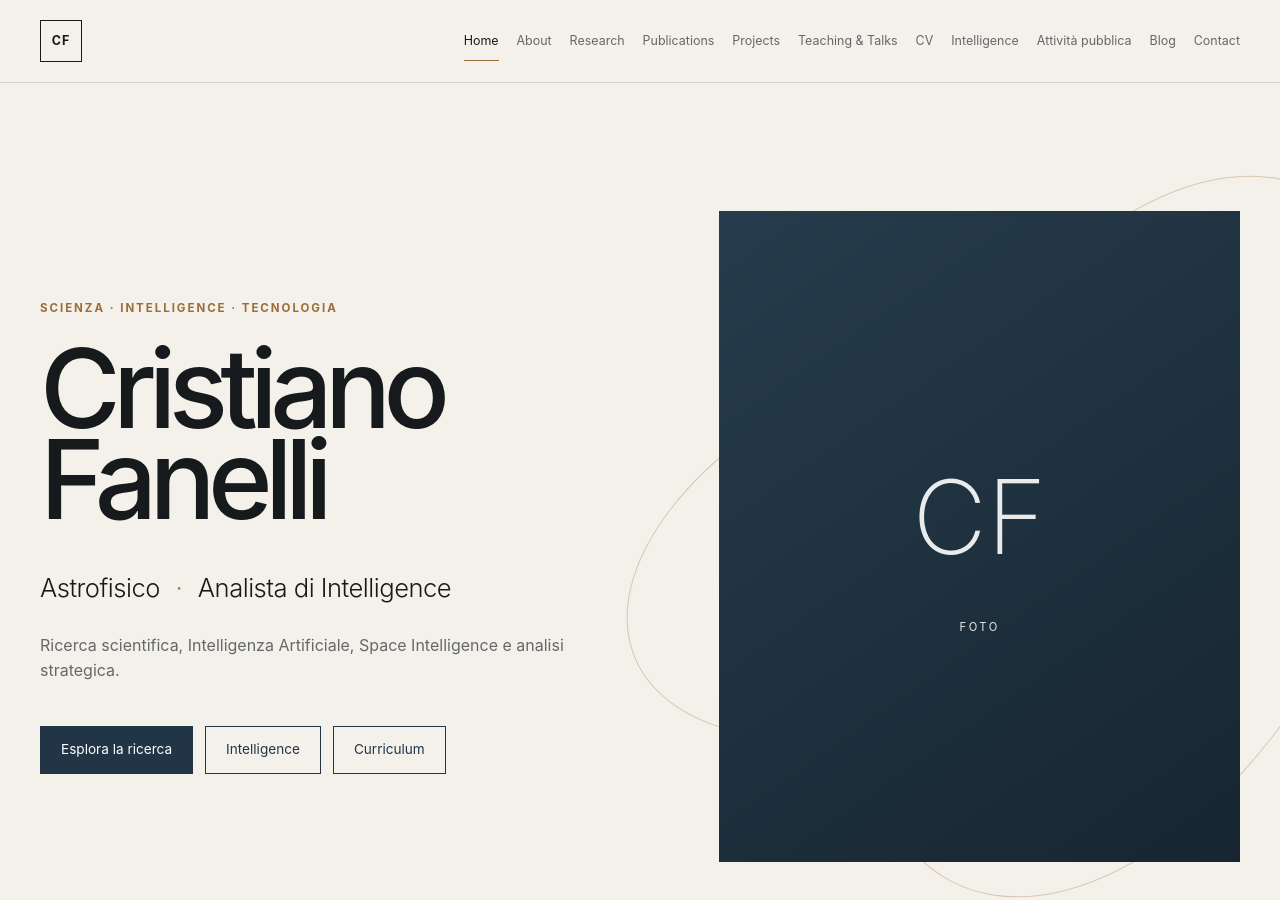
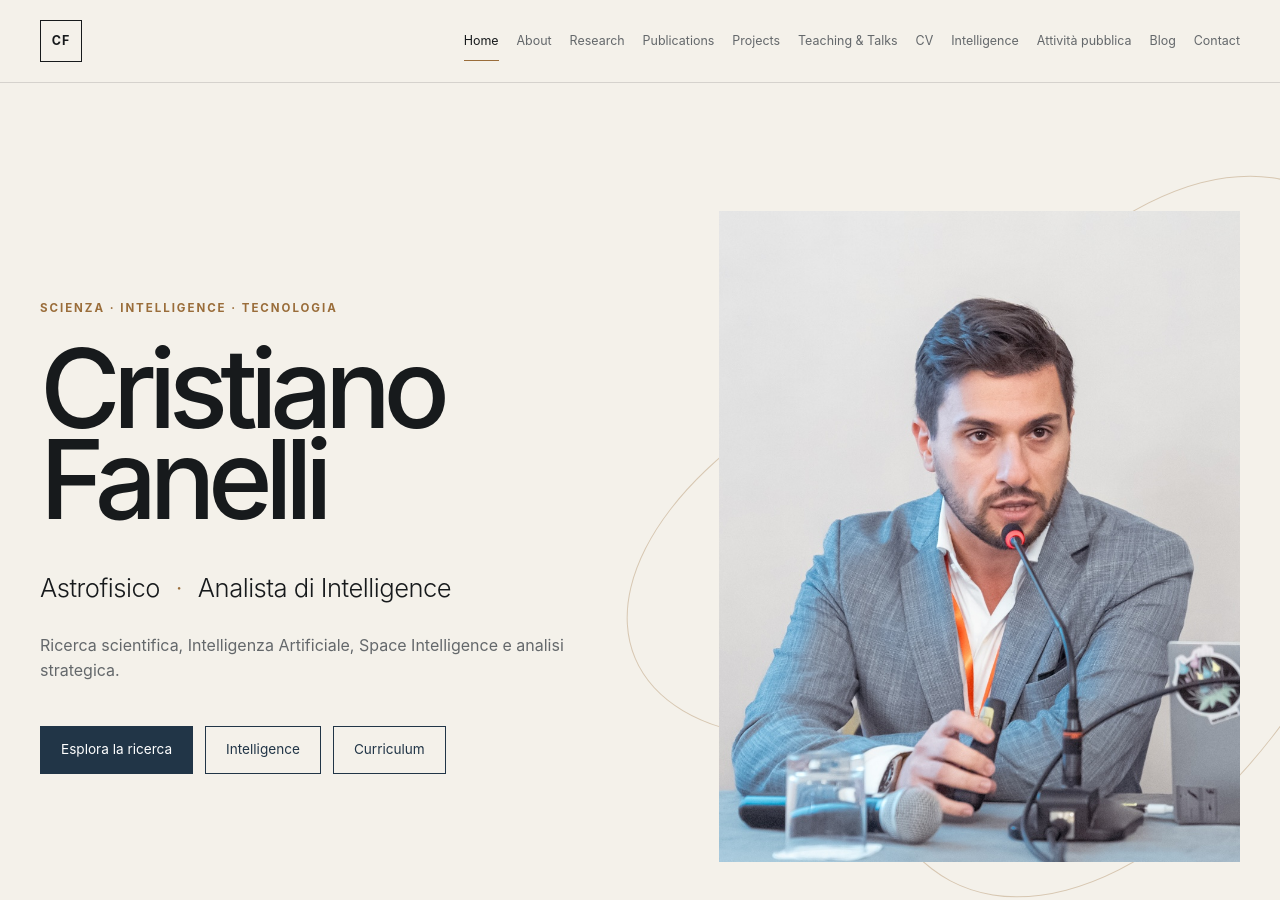
Before and after one commit to CrisWat/CrisWat.github.io, a Jekyll site: the page built from index.html, in a window 1280 px wide and 900 px high. Built offline with Jekyll 4.4.1, drawn with Linux system fonts in a browser that asks for light colours.

Commit message:
Home: foto reale nell'hero al posto del placeholder
Co-Authored-By: Claude Opus 4.8 <noreply@anthropic.com>
Claude-Session: https://claude.ai/code/session_0191Sdszieje57rUcXroB4RG

```diff
--- a/index.html
+++ b/index.html
@@ -61,10 +61,14 @@ description: "Astrofisico e Analista di Intelligence"
 
             <div class="hero-photo-frame">
 
-                <div class="hero-photo-placeholder">
-                    <span>CF</span>
-                    <small>foto</small>
-                </div>
+                <img
+                    src="{{ '/assets/images/cristianofanelli.jpg' | relative_url }}"
+                    alt="Ritratto di Cristiano Fanelli"
+                    width="570"
+                    height="712"
+                    loading="eager"
+                    decoding="async"
+                >
 
             </div>
 
```
